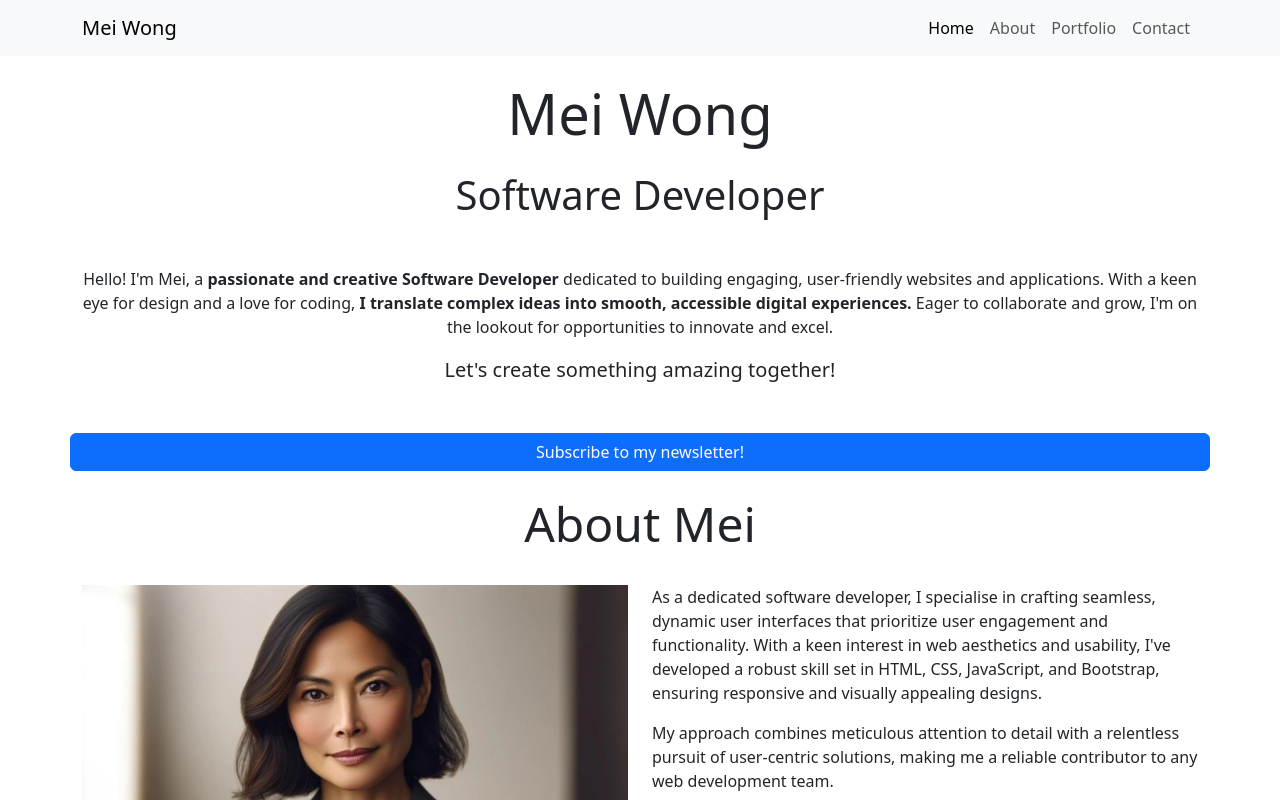
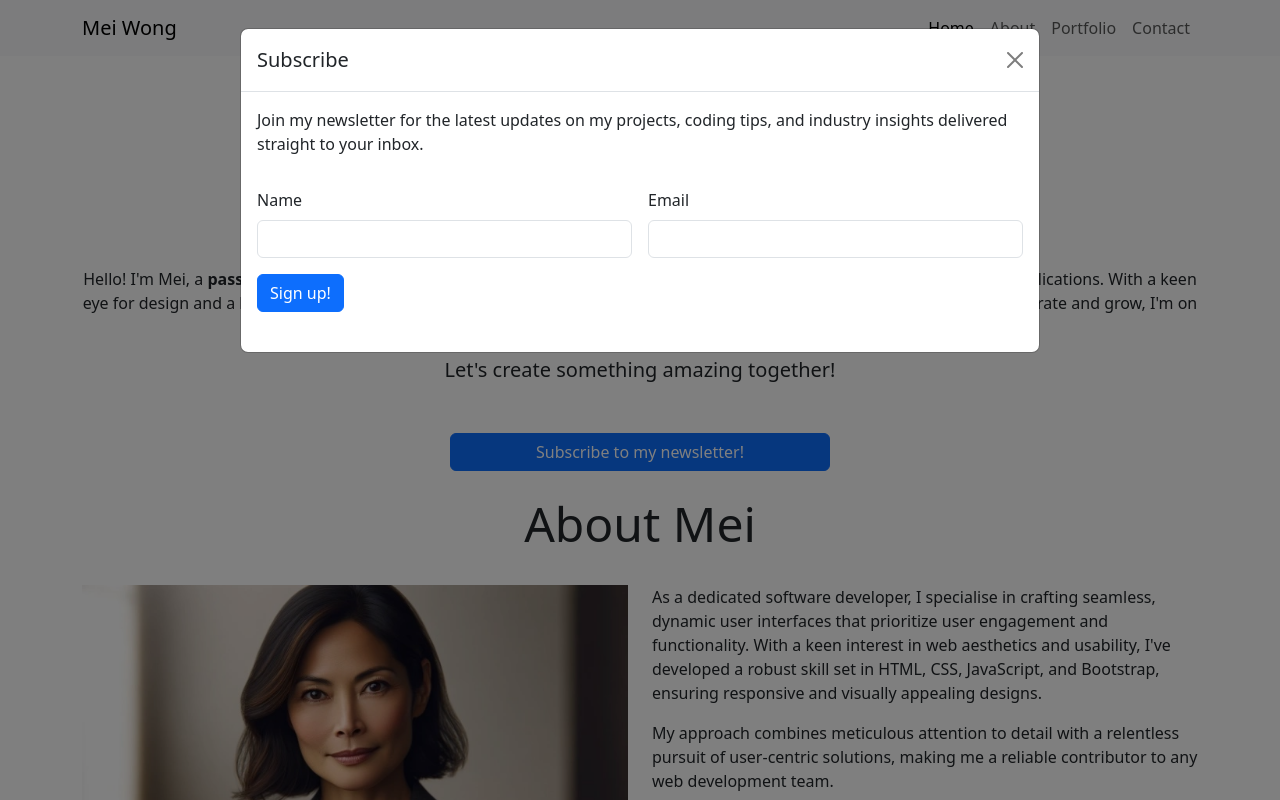
Before and after one commit to Richfletch92/bootstrap-demo, a plain HTML site: page index.html in a window 1280 px wide. Both pictures are taken after a click on the button "Subscribe to my newsletter!". Shown: the top 800 px of the page. Drawn offline with nearby package versions, Linux system fonts and the light colour scheme.

Commit message:
add modal for newsletter

```diff
--- a/index.html
+++ b/index.html
@@ -9,7 +9,7 @@
     <link href="https://cdn.jsdelivr.net/npm/bootstrap@5.3.3/dist/css/bootstrap.min.css" rel="stylesheet"
         integrity="sha384-QWTKZyjpPEjISv5WaRU9OFeRpok6YctnYmDr5pNlyT2bRjXh0JMhjY6hW+ALEwIH" crossorigin="anonymous">
     <!-- Personal Stylesheet -->
-    <link rel="stylesheet" href="assets/css/style.css">
+    <link rel="stylesheet" href="assets/css/style.css" type="text/css">
 </head>
 
 <body>
@@ -43,7 +43,7 @@
     <!-- header -->
     <header id="hero" class="container">
         <!-- section with hero image -->
-        <section class="row">
+        <section class="row justify-content-center">
             <!-- text-center class used to centre all text inside column -->
             <div class="col-12 text-center">
                 <h1 class="display-4 my-4">Mei Wong</h1>
@@ -63,7 +63,7 @@
                 <p class="lead mb-5">Let's create something amazing together!</p>
             </div>
             <!-- Button trigger modal -->
-            <button type="button" class="btn btn-primary" data-bs-toggle="modal" data-bs-target="#newsmodal">
+            <button type="button" class="btn btn-primary col-sm-4" data-bs-toggle="modal" data-bs-target="#newsmodal">
                 Subscribe to my newsletter!
             </button>
         </section>
@@ -217,6 +217,35 @@
         </div>
     </footer>
 
+    <!-- Modal -->
+    <div class="modal fade" id="newsmodal" tabindex="-1" aria-labelledby="newsmodal-label" aria-hidden="true">
+        <div class="modal-dialog modal-lg">
+            <div class="modal-content">
+                <div class="modal-header">
+                    <h1 class="modal-title fs-5" id="newsmodal-label">Subscribe</h1>
+                    <button type="button" class="btn-close" data-bs-dismiss="modal" aria-label="Close"></button>
+                </div>
+                <div class="modal-body">
+                    Join my newsletter for the latest updates on my projects, coding tips, and industry insights
+                    delivered straight to your inbox.
+                </div>
+                <form action="" class="row g-3 p-3">
+                    <div class="col-12 col-md-6">
+                        <label for="input-name-2" class="form-label">Name</label>
+                        <input type="text" class="form-control" id="input-name-2">
+                    </div>
+                    <div class="col-12 col-md-6">
+                        <label for="input-email-2" class="form-label">Email</label>
+                        <input type="email" class="form-control" id="input-email-2">
+                    </div>
+                    <div class="col-12 mb-4">
+                        <button type="submit" class="btn btn-primary">Sign up!</button>
+                    </div>
+                </form>
+            </div>
+        </div>
+    </div>
+
     <!-- Bootstrap Javascript -->
     <script src="https://cdn.jsdelivr.net/npm/bootstrap@5.3.3/dist/js/bootstrap.bundle.min.js"
         integrity="sha384-YvpcrYf0tY3lHB60NNkmXc5s9fDVZLESaAA55NDzOxhy9GkcIdslK1eN7N6jIeHz" crossorigin="anonymous">
```
